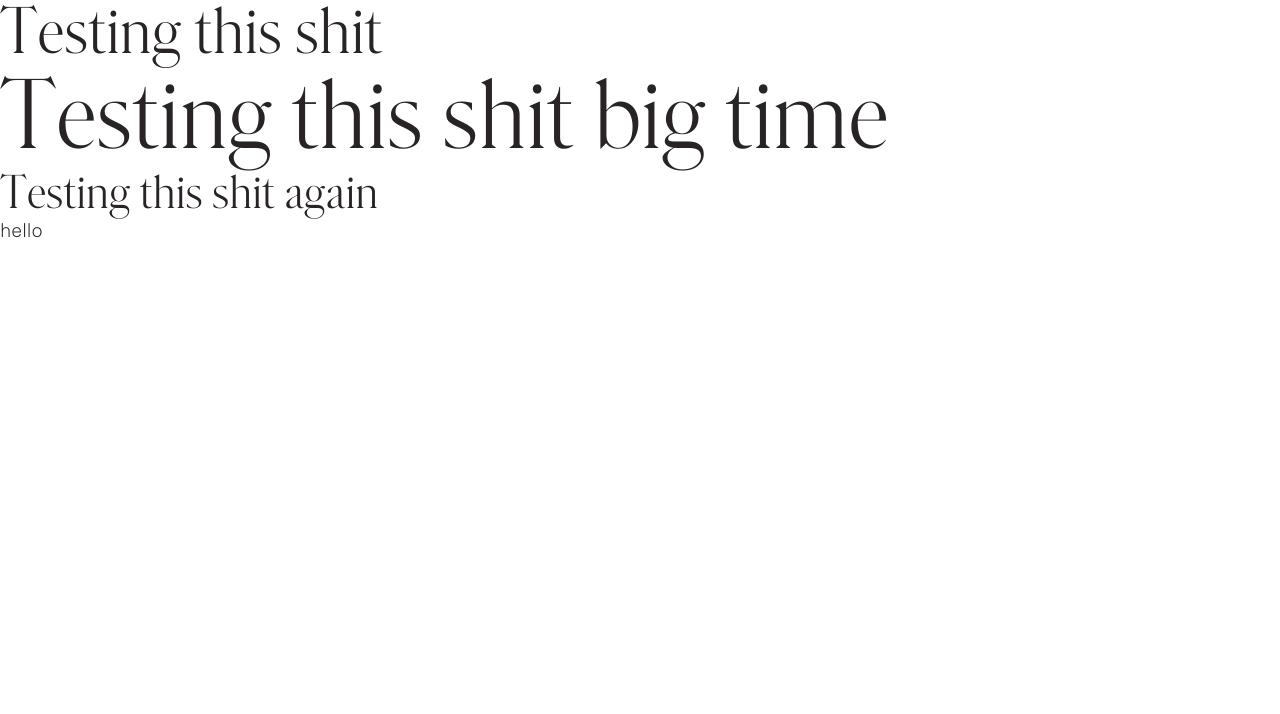
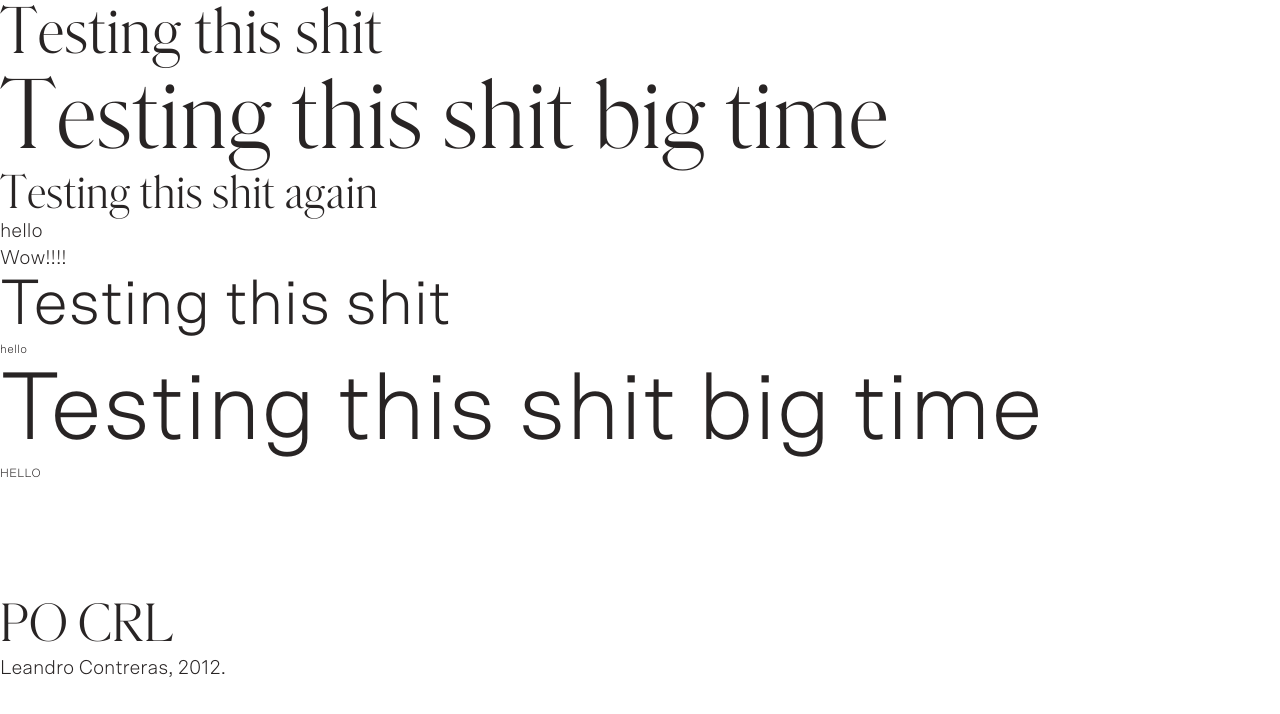
Before and after one commit to leandrodcc/2021-portfolio, a Vue app: page / in a window 1280 px wide. Shown: the top 714 px of the page. Built offline with nearby package versions, Linux system fonts and the light colour scheme.

Commit message:
typography scss added

```diff
--- a/public/index.html
+++ b/public/index.html
@@ -25,8 +25,16 @@
     <link rel="manifest" href="<%= BASE_URL %>site.webmanifest" />
     <link rel="shortcut icon" href="<%= BASE_URL %>favicon.ico" />
     <meta name="msapplication-TileColor" content="#603cba" />
-    <meta name="msapplication-config" content="<%= BASE_URL %>browserconfig.xml" />
+    <meta
+      name="msapplication-config"
+      content="<%= BASE_URL %>browserconfig.xml"
+    />
     <meta name="theme-color" content="#ffffff" />
+    <link rel="preconnect" href="https://fonts.gstatic.com" />
+    <link
+      href="https://fonts.googleapis.com/css2?family=Inconsolata&display=swap"
+      rel="stylesheet"
+    />
     <title>2021-portfolio</title>
   </head>
   <body>
--- a/src/assets/scss/_typography.scss
+++ b/src/assets/scss/_typography.scss
@@ -89,12 +89,43 @@ h2,
 
 // Scto Grotesk headings
 .h1--sga,
-.h1--sga--mega,
-.h2--sga,
-.h3--sga,
-.h4--sga,
-.h5--sga,
-.h6--sga {
+.h1--sga--mega {
   color: $black;
   font-family: $primary-font;
+  line-height: 1.1;
 }
+
+.h1--sga {
+  font-size: 2.5rem;
+
+  @media screen and (min-width: 60rem) {
+    font-size: 4rem;
+  }
+}
+
+.h1--sga--mega {
+  font-size: 2.5rem;
+
+  @media screen and (min-width: 60rem) {
+    font-size: 6rem;
+  }
+}
+
+// Code typography
+pre p,
+code p {
+  font-family: "Inconsolata", monospace;
+  font-size: 1rem;
+  color: #fff;
+}
+
+// Blockquote typography
+blockquote h2 {
+  font-family: $title-font;
+  font-size: 1.875rem;
+  line-height: 1.1;
+
+  @media screen and (min-width: 60rem) {
+    font-size: 3.25rem;
+  }
+}
--- a/src/components/Header.vue
+++ b/src/components/Header.vue
@@ -4,5 +4,19 @@
     <h1 class="h1--mega">Testing this shit big time</h1>
     <h2>Testing this shit again</h2>
     <p>hello</p>
+    <p class="p--augmented">Wow!!!!</p>
+    <h1 class="h1--sga">Testing this shit</h1>
+    <p class="p--small--normal">hello</p>
+    <h1 class="h1--sga--mega">Testing this shit big time</h1>
+    <p class="p--small--caps">hello</p>
+    <pre>
+      <code>
+        <p>sllkajdfdl</p>
+      </code>
+    </pre>
+    <blockquote>
+      <h2>PO CRL</h2>
+      <p>Leandro Contreras, 2012.</p>
+    </blockquote>
   </header>
 </template>
```
Also changed, not shown: src/assets/scss/_fonts.scss (line endings or trailing spaces).
